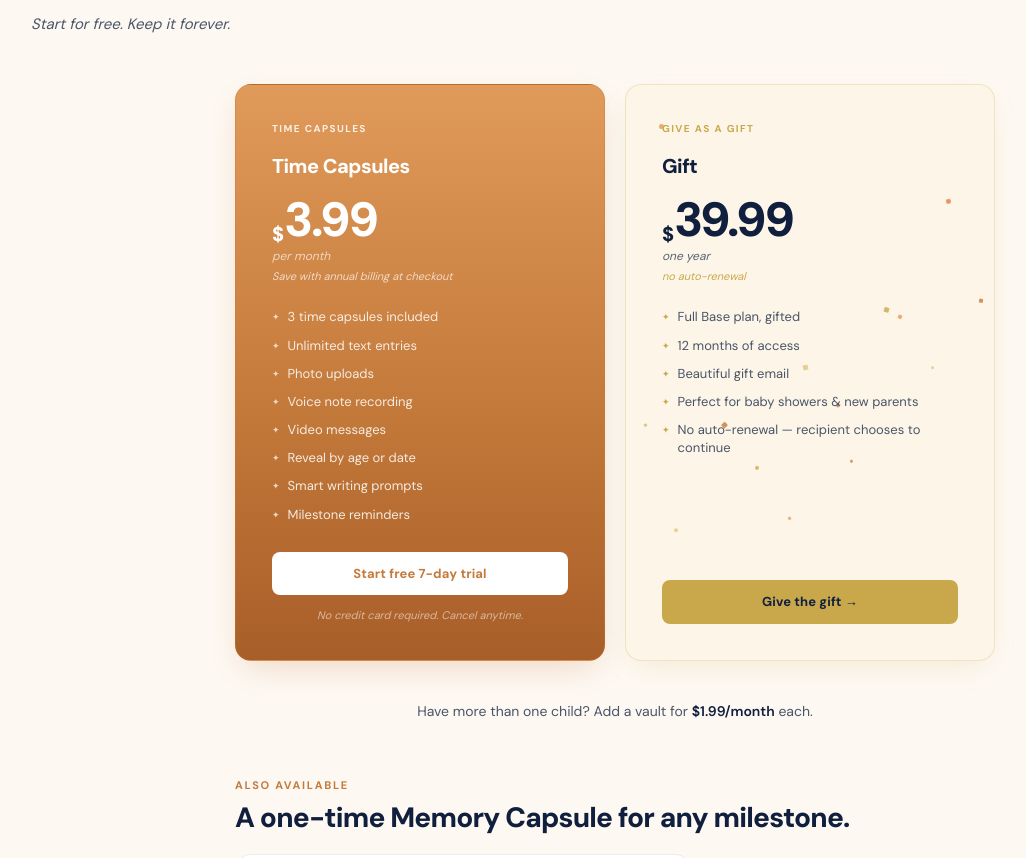
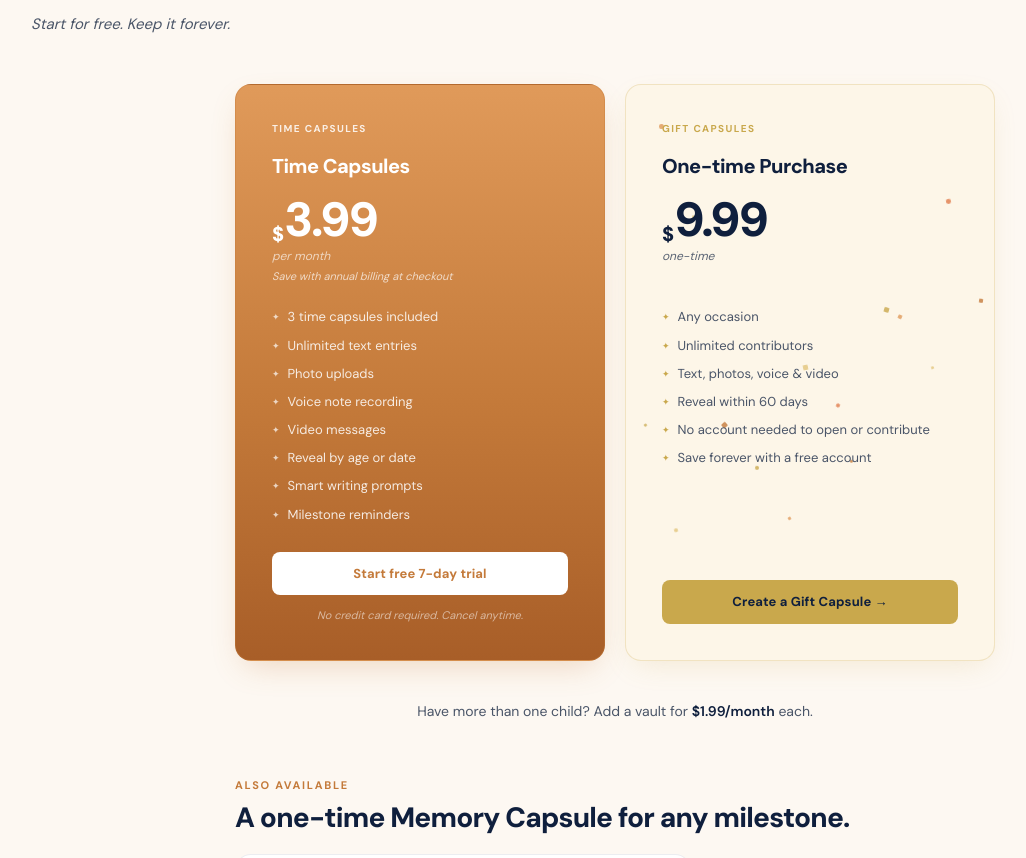
Before and after one commit to hteaopco/UntilThen, a Next.js app: page / in a window 1280 px wide. Shown: the part 3240-4098 px from the top of the page, without its empty margins (25-1051 px from the left). Built offline with nearby package versions, Linux system fonts and the light colour scheme; no server answers.

Commit message:
Pricing: Gift card → Gift Capsules, $9.99 one-time, updated bullets

```diff
--- a/src/components/landing/Pricing.tsx
+++ b/src/components/landing/Pricing.tsx
@@ -199,12 +199,13 @@ const BASE_FEATURES = [
   "Milestone reminders",
 ];
 
-const GIFT_FEATURES = [
-  "Full Base plan, gifted",
-  "12 months of access",
-  "Beautiful gift email",
-  "Perfect for baby showers & new parents",
-  "No auto-renewal — recipient chooses to continue",
+const GIFT_CAPSULE_FEATURES = [
+  "Any occasion",
+  "Unlimited contributors",
+  "Text, photos, voice & video",
+  "Reveal within 60 days",
+  "No account needed to open or contribute",
+  "Save forever with a free account",
 ];
 
 const CAPSULE_FEATURES = [
@@ -279,13 +280,13 @@ export function Pricing() {
           />
           <Plan
             variant="gift"
-            tag="Give as a gift"
-            name="Gift"
-            price="39.99"
-            priceUnit="one year"
-            priceNote="no auto-renewal"
-            features={GIFT_FEATURES}
-            cta="Give the gift →"
+            tag="Gift Capsules"
+            name="One-time Purchase"
+            price="9.99"
+            priceUnit="one-time"
+            features={GIFT_CAPSULE_FEATURES}
+            cta="Create a Gift Capsule →"
+            ctaHref="/capsules/new"
             overlay={<ConfettiOverlay />}
           />
         </div>
```
